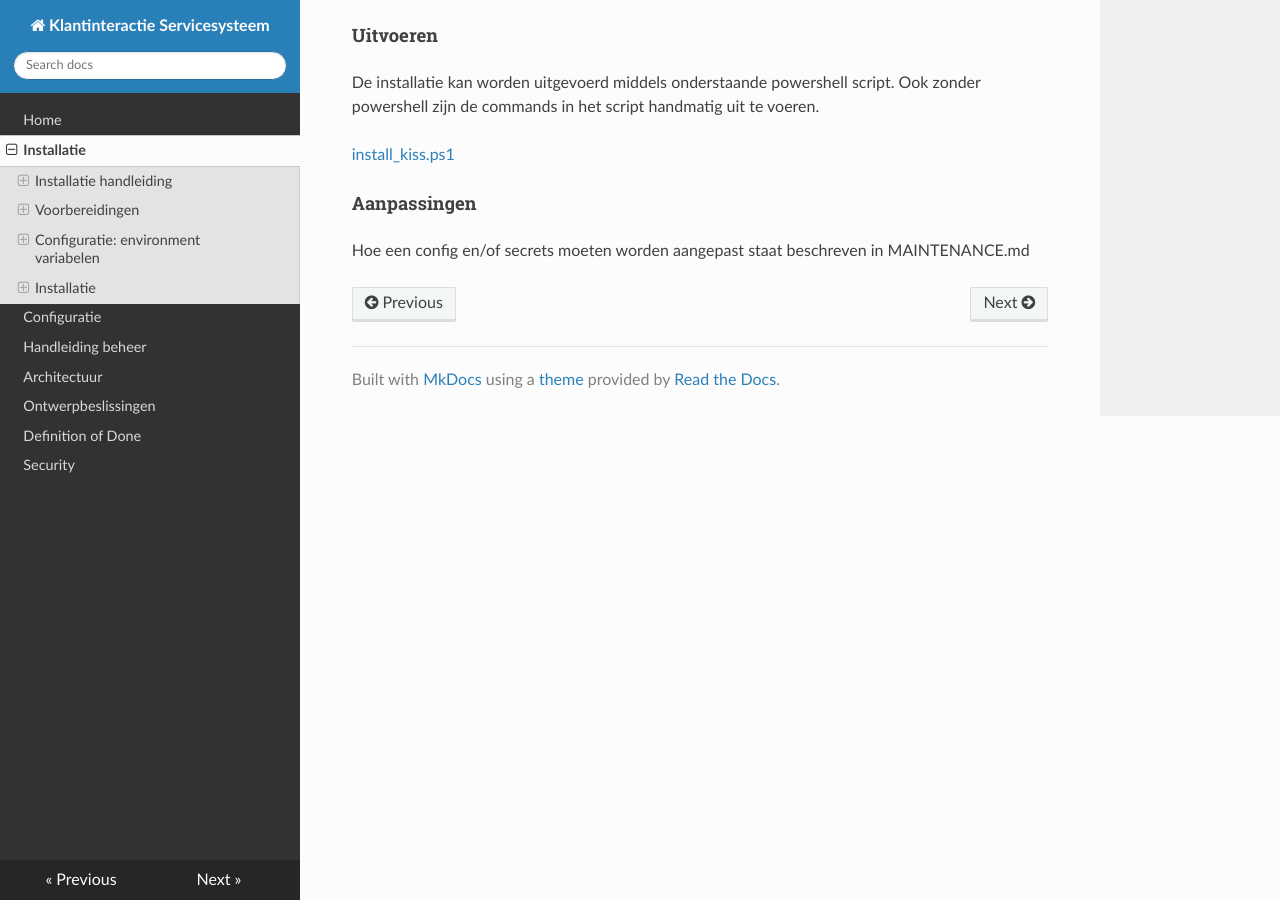
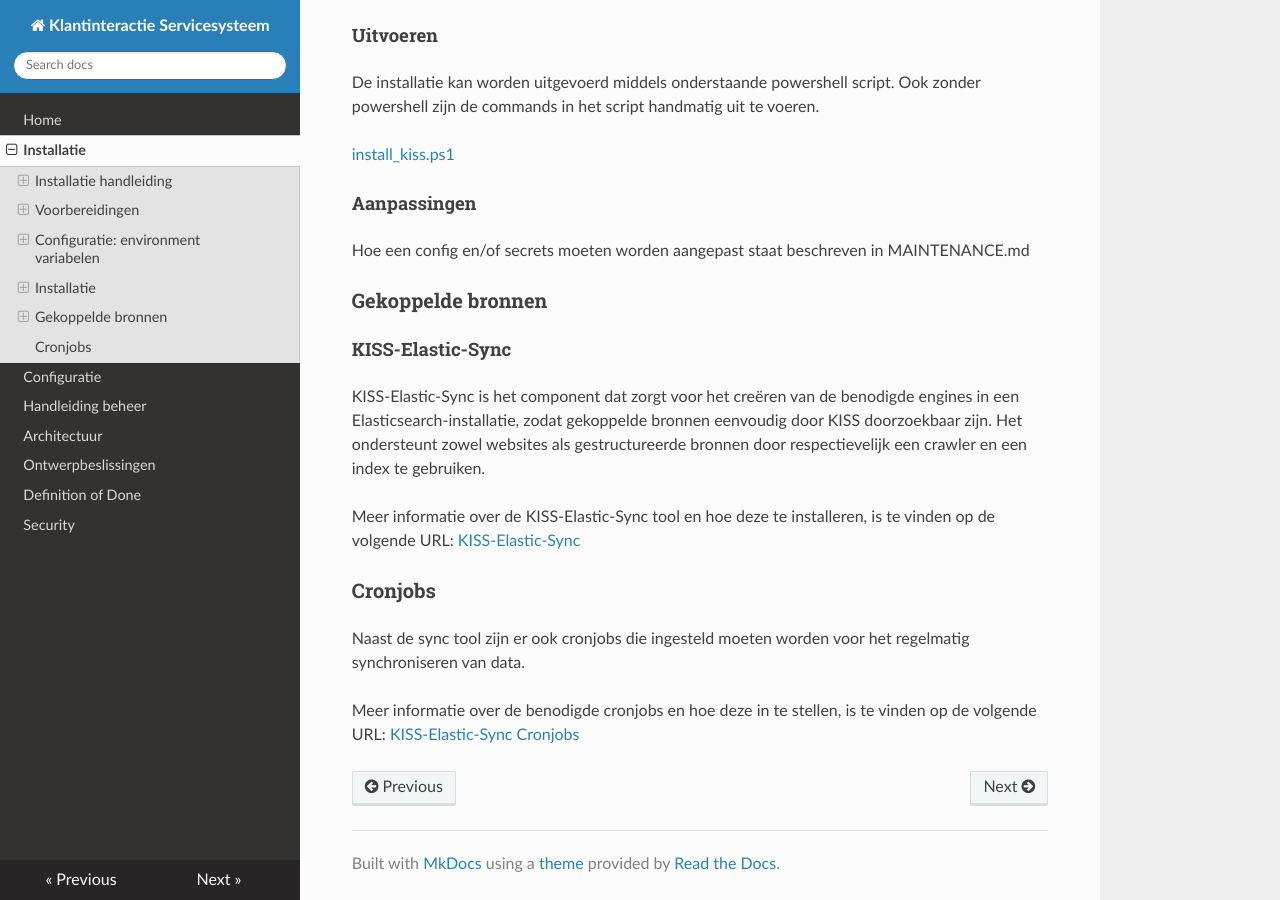
Before and after one commit to Klantinteractie-Servicesysteem/.github, an MkDocs documentation site: the page built from docs/INSTALLATION.md, in a window 1280 px wide and 900 px high, scrolled down 6429 px. Built offline with MkDocs 1.6.1, drawn with Linux system fonts in a browser that asks for light colours; nearby versions of some CDN libraries.

Commit message:
Update INSTALLATION.md

```diff
--- a/docs/INSTALLATION.md
+++ b/docs/INSTALLATION.md
@@ -183,3 +183,17 @@ De installatie kan worden uitgevoerd middels onderstaande powershell script. Ook
 
 #### Aanpassingen
 Hoe een config en/of secrets moeten worden aangepast staat beschreven in MAINTENANCE.md
+
+### Gekoppelde bronnen
+
+#### KISS-Elastic-Sync
+KISS-Elastic-Sync is het component dat zorgt voor het creëren van de benodigde engines in een Elasticsearch-installatie, zodat gekoppelde bronnen eenvoudig door KISS doorzoekbaar zijn. Het ondersteunt zowel websites als gestructureerde bronnen door respectievelijk een crawler en een index te gebruiken.
+
+Meer informatie over de KISS-Elastic-Sync tool en hoe deze te installeren, is te vinden op de volgende URL:
+[KISS-Elastic-Sync](https://github.com/Klantinteractie-Servicesysteem/KISS-Elastic-Sync/blob/main/README.md)
+
+### Cronjobs
+Naast de sync tool zijn er ook cronjobs die ingesteld moeten worden voor het regelmatig synchroniseren van data.
+
+Meer informatie over de benodigde cronjobs en hoe deze in te stellen, is te vinden op de volgende URL:
+[KISS-Elastic-Sync Cronjobs](https://github.com/Klantinteractie-Servicesysteem/KISS-Elastic-Sync/blob/main/deploy/README.md)
```
